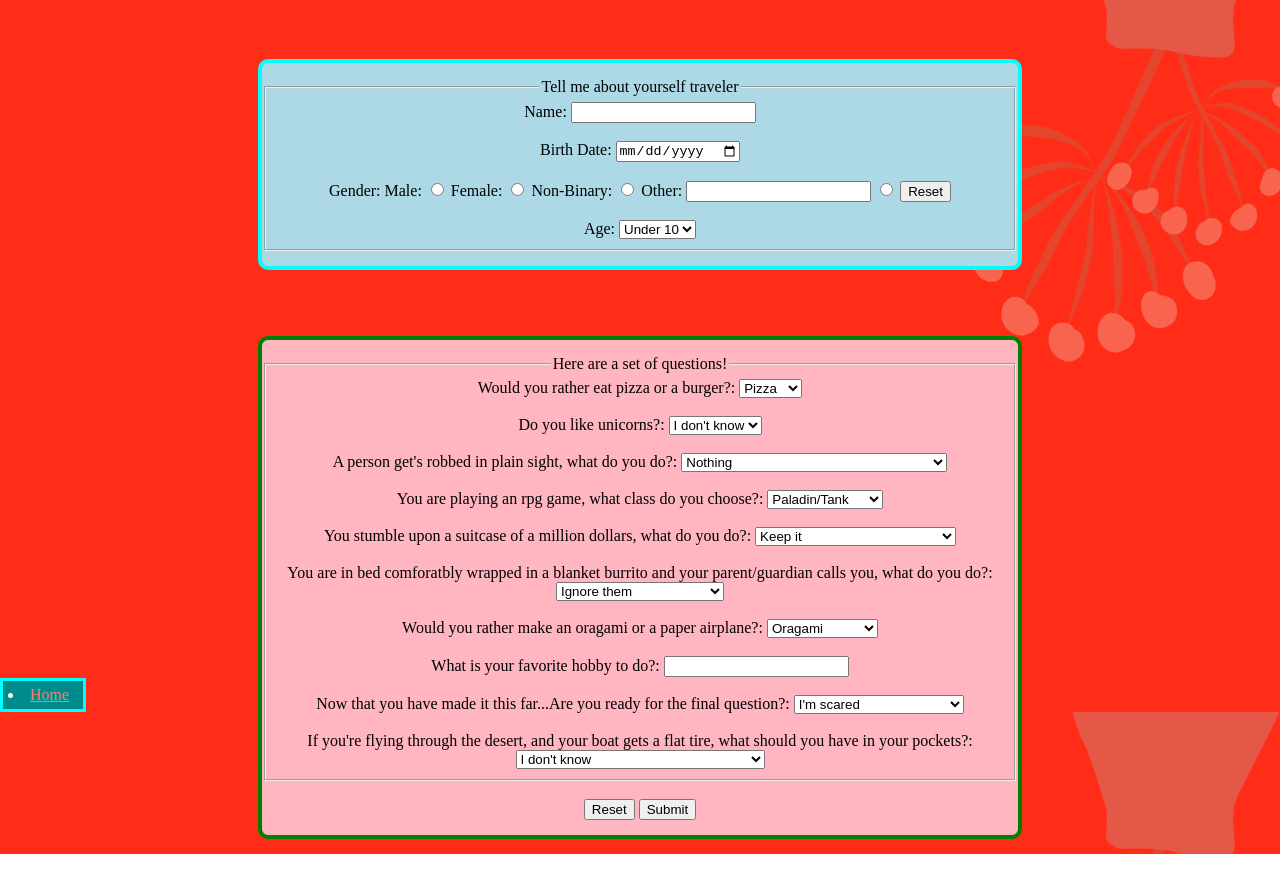
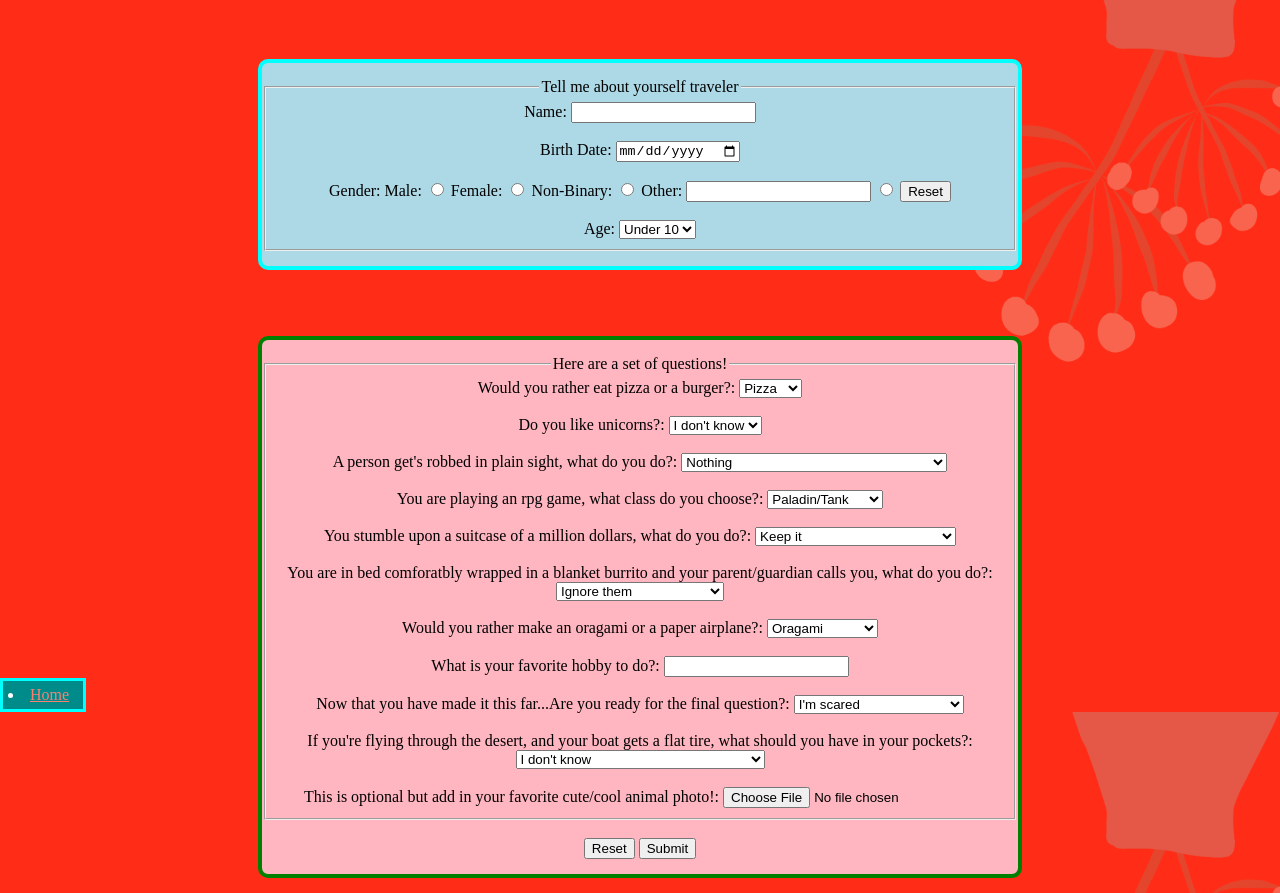
Before and after one commit to LongBlace/Hello-World-Class, a plain HTML site: page survey/survey.html in a window 1280 px wide. Shown: the part 88-981 px from the top of the page. Before the commit the page ends 942 px from the top, so only its background shows below. Drawn offline with Linux system fonts and the light colour scheme.

Commit message:
Update survey.html
Added input for files

```diff
--- a/survey/survey.html
+++ b/survey/survey.html
@@ -198,8 +198,11 @@
                 <option value="pass">Pass</option>
 
                 </select>
+                <br>
+                <br>
 
-
+                <label for="cute">This is optional but add in your favorite cute/cool animal photo!:</label>
+                <input type="file" id="animal-photo" name="animal-photo">
 
 
 
```
